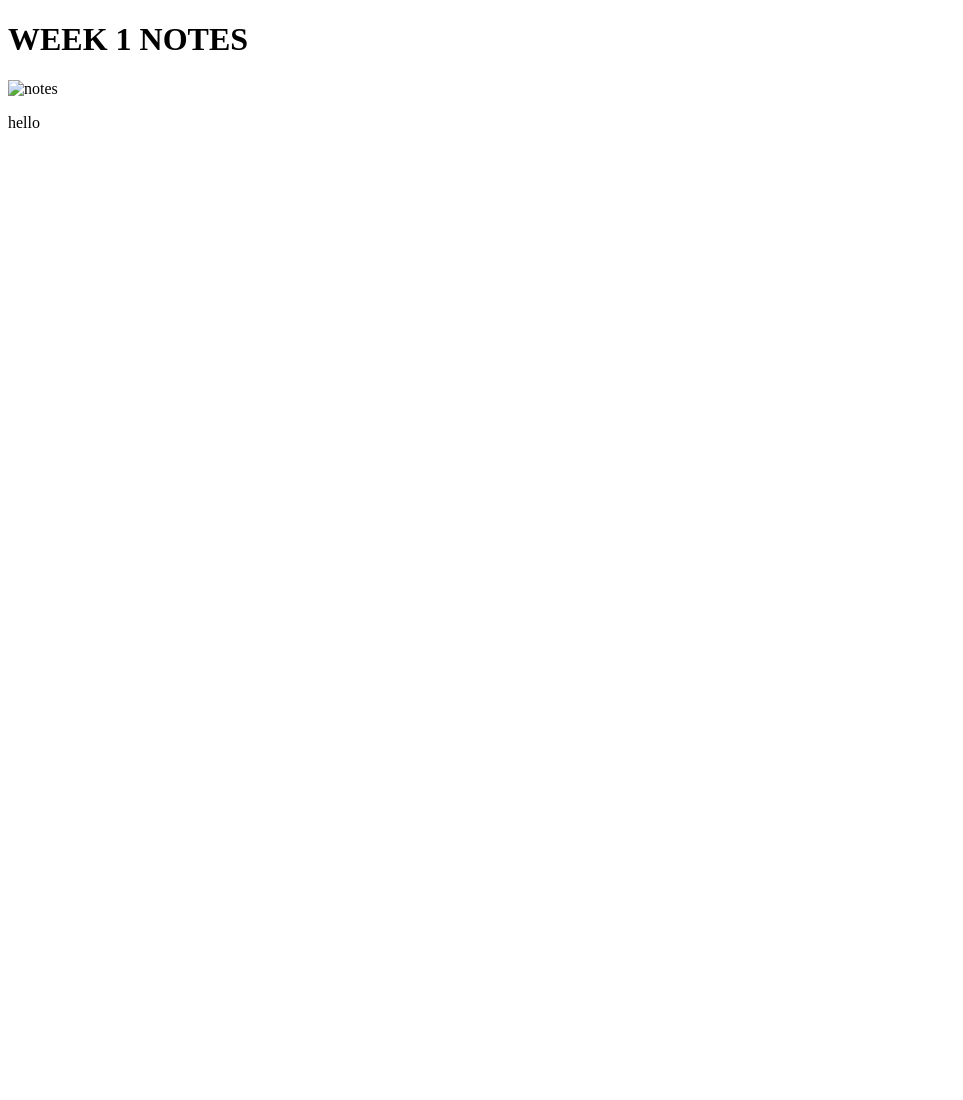
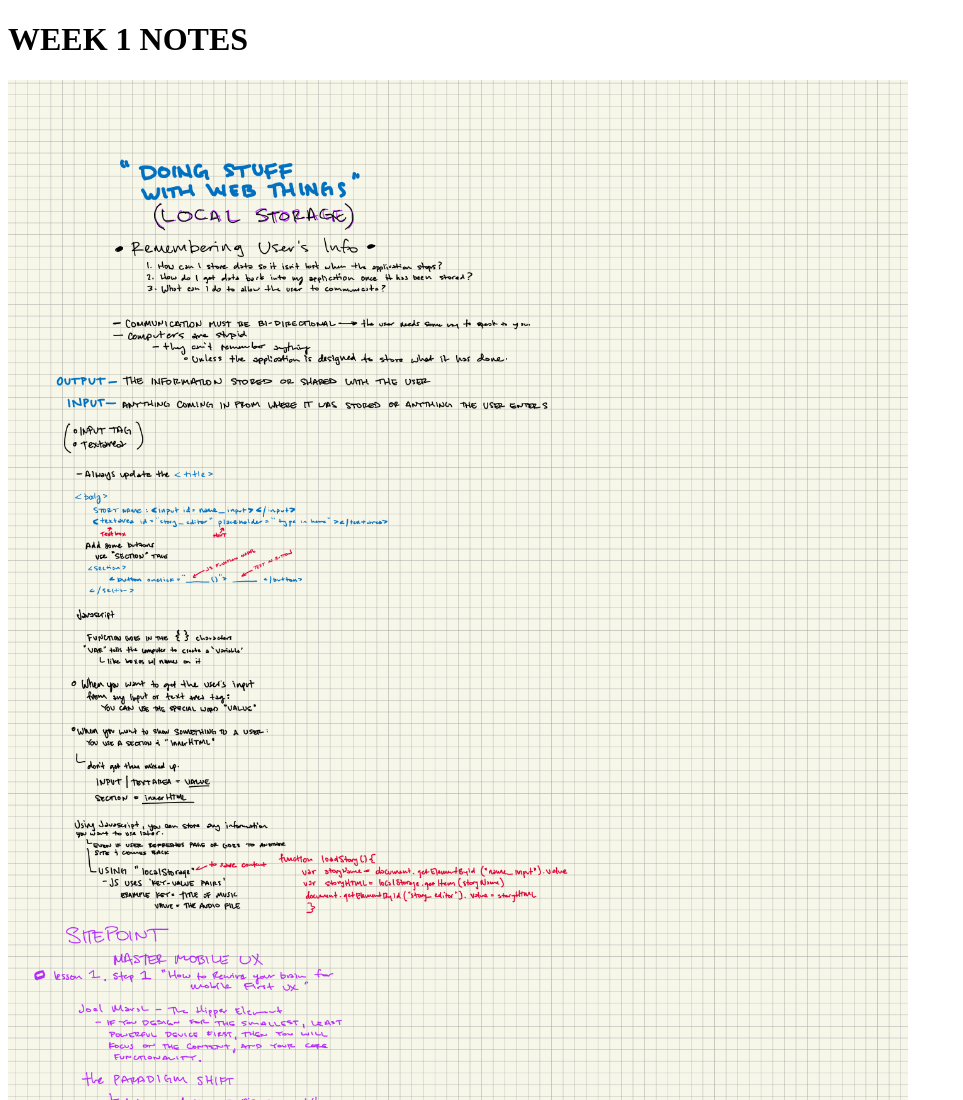
Before and after one commit to darthcody91/wdd330, a plain HTML site: page week1/index.html in a window 1280 px wide. Shown: the top 1100 px of the page, without its empty margins (0-963 px from the left). Before the commit the page ends 800 px from the top, so only its background shows below. Drawn offline with Linux system fonts and the light colour scheme.

Commit message:
w1photo update

```diff
--- a/week1/index.html
+++ b/week1/index.html
@@ -9,7 +9,7 @@
 </head>
 <body>
     <h1>WEEK 1 NOTES</h1>
-    <img src="week1/images/w1notes.png" alt = "notes">
+    <img src="../week1/images/w1notes.png" alt = "notes">
     <p> hello </p>
 </body>
 </html>
```
